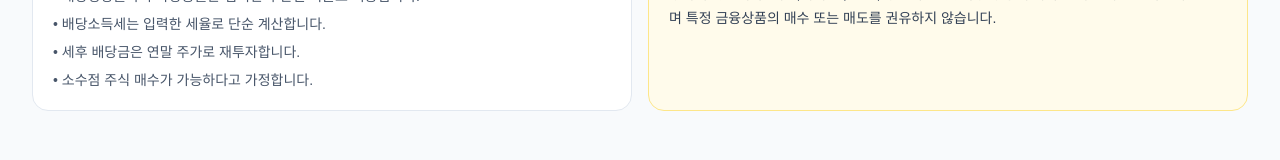
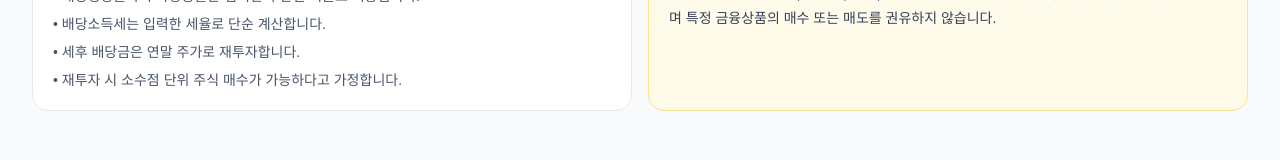
Before and after one commit to yh0756/investment-lab, a Next.js app: page /calculators/dividend-growth in a window 1280 px wide. Shown: the part 2481-2641 px from the top of the page. Built offline with nearby package versions, Linux system fonts and the light colour scheme; no server answers.

Commit message:
refactor: remove fractional share setting from dividend calculator

```diff
--- a/components/calculators/dividend-growth-calculator.tsx
+++ b/components/calculators/dividend-growth-calculator.tsx
@@ -33,7 +33,6 @@ interface State {
   taxRate: number;
   reinvest: boolean;
   paymentFrequency: "annual" | "monthly";
-  fractionalShares: boolean;
   a: PlanState;
   b: PlanState;
 }
@@ -43,7 +42,6 @@ const initialState: State = {
   taxRate: 15.4,
   reinvest: true,
   paymentFrequency: "annual",
-  fractionalShares: true,
   a: { name: "고배당 ETF", price: 100_000, yieldRate: 8, dividendGrowth: 1, priceGrowth: 2, fee: 0, growthYears: 20, laterDividendGrowth: 1 },
   b: { name: "배당성장 ETF", price: 100_000, yieldRate: 3, dividendGrowth: 8, priceGrowth: 6, fee: 0, growthYears: 20, laterDividendGrowth: 3 },
 };
@@ -73,14 +71,14 @@ function PlanForm({ title, plan, onChange }: { title: string; plan: PlanState; o
 }
 
 export function DividendGrowthCalculator() {
-  const { value, setValue } = useScenarioState<State>("investment-lab-dividend-v3", initialState);
+  const { value, setValue } = useScenarioState<State>("investment-lab-dividend-v4", initialState);
   const result = useMemo(() => calculateDividendGrowth({
     initial: value.initial,
     years: value.years,
     taxRate: value.taxRate / 100,
     reinvest: value.reinvest,
     paymentsPerYear: value.paymentFrequency === "monthly" ? 12 : 1,
-    fractionalShares: value.fractionalShares,
+    fractionalShares: true,
     plans: [
       { ...value.a, price: 100_000, yieldRate: value.a.yieldRate / 100, dividendGrowth: value.a.dividendGrowth / 100, priceGrowth: value.a.priceGrowth / 100, fee: value.a.fee / 100, laterDividendGrowth: value.a.laterDividendGrowth / 100 },
       { ...value.b, price: 100_000, yieldRate: value.b.yieldRate / 100, dividendGrowth: value.b.dividendGrowth / 100, priceGrowth: value.b.priceGrowth / 100, fee: value.b.fee / 100, laterDividendGrowth: value.b.laterDividendGrowth / 100 },
@@ -100,7 +98,6 @@ export function DividendGrowthCalculator() {
         <NumberField label="배당소득세율" value={value.taxRate} onChange={(taxRate) => setValue({ ...value, taxRate })} min={0} max={50} unit="%" />
         <label className="flex min-h-11 items-center gap-3 rounded-xl border border-slate-200 px-3"><input type="checkbox" checked={value.reinvest} onChange={(event) => setValue({ ...value, reinvest: event.target.checked })} /><span className="text-sm font-semibold">세후 배당금 재투자</span></label>
         <div className="grid grid-cols-2 gap-2"><Button variant={value.paymentFrequency === "annual" ? "default" : "secondary"} onClick={() => setValue({ ...value, paymentFrequency: "annual" })}>연말 지급</Button><Button variant={value.paymentFrequency === "monthly" ? "default" : "secondary"} onClick={() => setValue({ ...value, paymentFrequency: "monthly" })}>매월 지급</Button></div>
-        <label className="flex min-h-11 items-center gap-3 rounded-xl border border-slate-200 px-3"><input type="checkbox" checked={value.fractionalShares} onChange={(event) => setValue({ ...value, fractionalShares: event.target.checked })} /><span className="text-sm font-semibold">소수점 주식 매수 가능</span></label>
       </div>
     </AdvancedSettings>
   </>;
@@ -119,5 +116,5 @@ export function DividendGrowthCalculator() {
     </AdvancedSettings>
   </>;
 
-  return <CalculatorShell title="배당성장 ETF 역전 시점 계산기" description="초기 배당률이 높은 투자안과 배당성장률이 높은 투자안의 연간 배당금, 누적 배당금, 총자산을 각각 비교합니다." headline="현재 배당률이 높은 ETF가 장기적으로도 항상 더 많은 배당금을 지급하는 것은 아닙니다." guideHref="/guides/dividend-growth" input={input} result={resultNode} education={[{ title: "세 가지 역전", body: "연간 배당금이 먼저 역전되어도 초기 배당 차이 때문에 누적 배당금과 총자산은 더 늦게 역전될 수 있습니다." }, { title: "가장 많이 하는 오해", body: "현재 배당률이 높다는 사실만으로 장기 총수익률이 더 높다고 볼 수 없습니다." }, { title: "재투자의 영향", body: "세후 배당금을 재투자하면 보유 주식 수가 늘어나 배당금과 평가금액에 복리 효과가 반영됩니다." }]} assumptions={["두 투자안의 현재 주가는 동일한 기준 가격으로 정규화해 계산합니다.", "배당성장률과 주가상승률은 입력한 구간별 비율로 적용됩니다.", "배당소득세는 입력한 세율로 단순 계산합니다.", value.reinvest ? `세후 배당금은 ${value.paymentFrequency === "monthly" ? "매월" : "연말"} 주가로 재투자합니다.` : "배당금은 현금으로 누적합니다.", value.fractionalShares ? "소수점 주식 매수가 가능하다고 가정합니다." : "정수 단위 주식만 매수하고 잔액은 현금으로 보유합니다."]} />;
+  return <CalculatorShell title="배당성장 ETF 역전 시점 계산기" description="초기 배당률이 높은 투자안과 배당성장률이 높은 투자안의 연간 배당금, 누적 배당금, 총자산을 각각 비교합니다." headline="현재 배당률이 높은 ETF가 장기적으로도 항상 더 많은 배당금을 지급하는 것은 아닙니다." guideHref="/guides/dividend-growth" input={input} result={resultNode} education={[{ title: "세 가지 역전", body: "연간 배당금이 먼저 역전되어도 초기 배당 차이 때문에 누적 배당금과 총자산은 더 늦게 역전될 수 있습니다." }, { title: "가장 많이 하는 오해", body: "현재 배당률이 높다는 사실만으로 장기 총수익률이 더 높다고 볼 수 없습니다." }, { title: "재투자의 영향", body: "세후 배당금을 재투자하면 보유 주식 수가 늘어나 배당금과 평가금액에 복리 효과가 반영됩니다." }]} assumptions={["두 투자안의 현재 주가는 동일한 기준 가격으로 정규화해 계산합니다.", "배당성장률과 주가상승률은 입력한 구간별 비율로 적용됩니다.", "배당소득세는 입력한 세율로 단순 계산합니다.", value.reinvest ? `세후 배당금은 ${value.paymentFrequency === "monthly" ? "매월" : "연말"} 주가로 재투자합니다.` : "배당금은 현금으로 누적합니다.", "재투자 시 소수점 단위 주식 매수가 가능하다고 가정합니다."]} />;
 }
```
